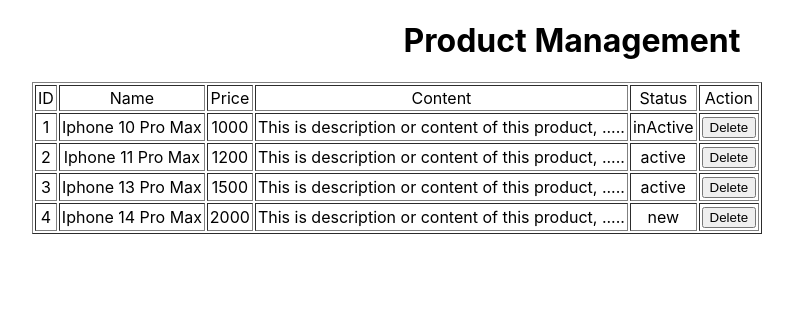
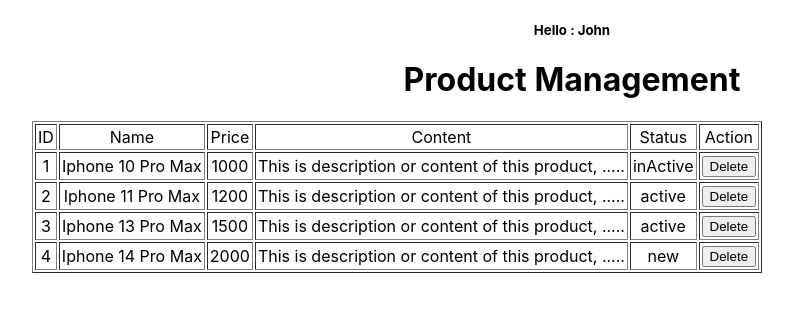
Before and after one commit to manngo2013/demo-fifth-projec, a React (Create React App) app: page / in a window 1280 px wide. Shown: the top 312 px of the page, without its empty margins (68-861 px from the left). Built offline with nearby package versions, Linux system fonts and the light colour scheme.

Commit message:
Lecture 54: Using useContext()

```diff
--- a/src/App.js
+++ b/src/App.js
@@ -4,6 +4,7 @@
 import { useEffect, useState } from 'react';
 import queryString from 'query-string';
 import { useLocation } from 'react-router-dom';
+import Header from './components/Header';
 
 function App() {
   const initProducts = [
@@ -58,6 +59,7 @@
 
   return (
     <div className="App">
+      <Header />
       <h1>Product Management</h1>
       <ProductList products={renderProducts} removeProduct={removeProduct} />
     </div>
--- /dev/null
+++ b/src/components/Header.jsx
@@ -0,0 +1,12 @@
+import React from "react";
+import UserInfo from "./UserInfo";
+
+function Header(props) {
+  return (
+    <div>
+      <UserInfo />
+    </div>
+  );
+}
+
+export default Header;
--- /dev/null
+++ b/src/components/UserInfo.jsx
@@ -0,0 +1,10 @@
+import React, { useContext } from "react";
+import { UserContext } from "..";
+
+function UserInfo(props) {
+  const user = useContext(UserContext);
+
+  return <div>{user && <h5>Hello : {user.username}</h5>}</div>;
+}
+
+export default UserInfo;
--- a/src/index.js
+++ b/src/index.js
@@ -5,13 +5,19 @@
 import reportWebVitals from './reportWebVitals';
 import { BrowserRouter } from 'react-router-dom';
 
+const user = {
+  username: "John",
+}
+export const UserContext = React.createContext();
+
 const root = ReactDOM.createRoot(document.getElementById('root'));
 root.render(
   <React.StrictMode>
-    <BrowserRouter>
-      <App />
-    </BrowserRouter>
-
+    <UserContext.Provider value={user}>
+      <BrowserRouter>
+        <App />
+      </BrowserRouter>
+    </UserContext.Provider>
   </React.StrictMode>
 );
 
```
